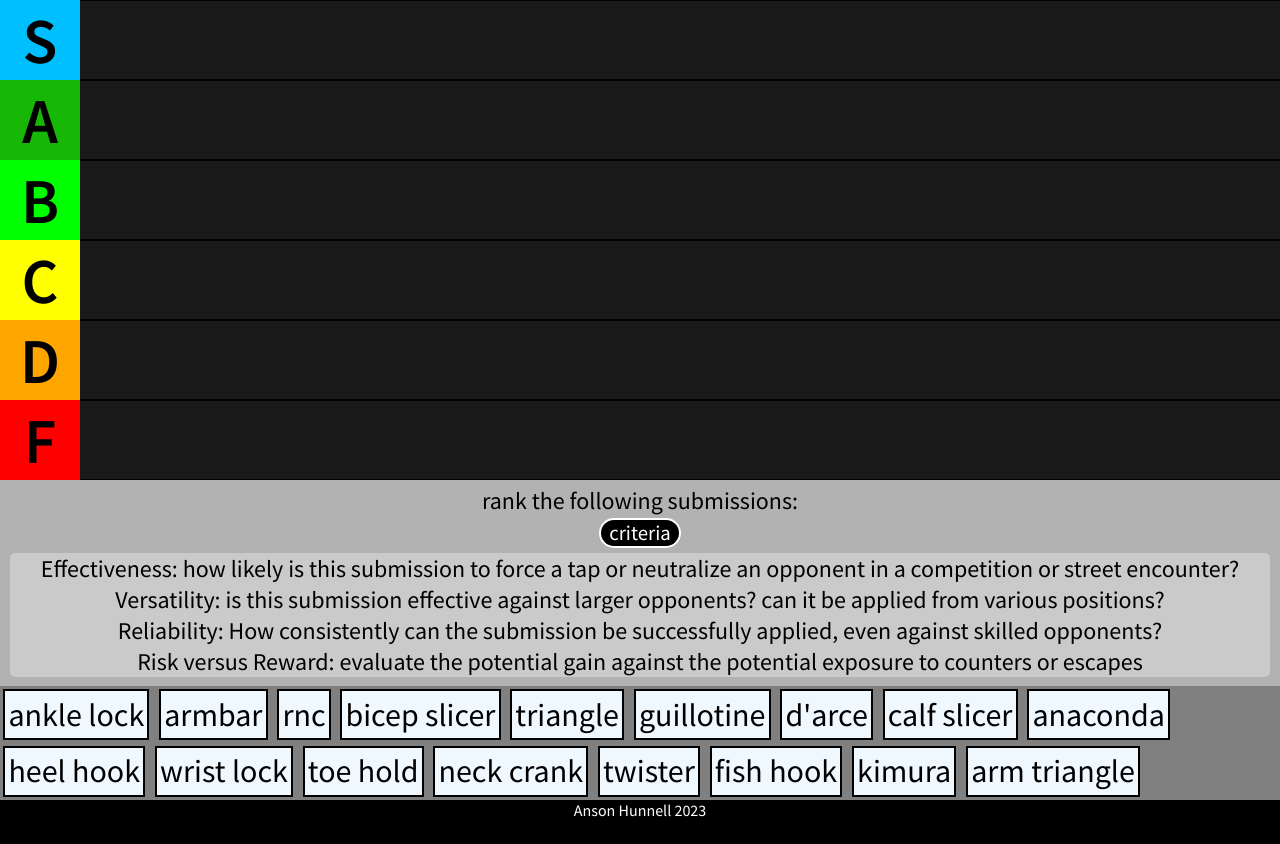
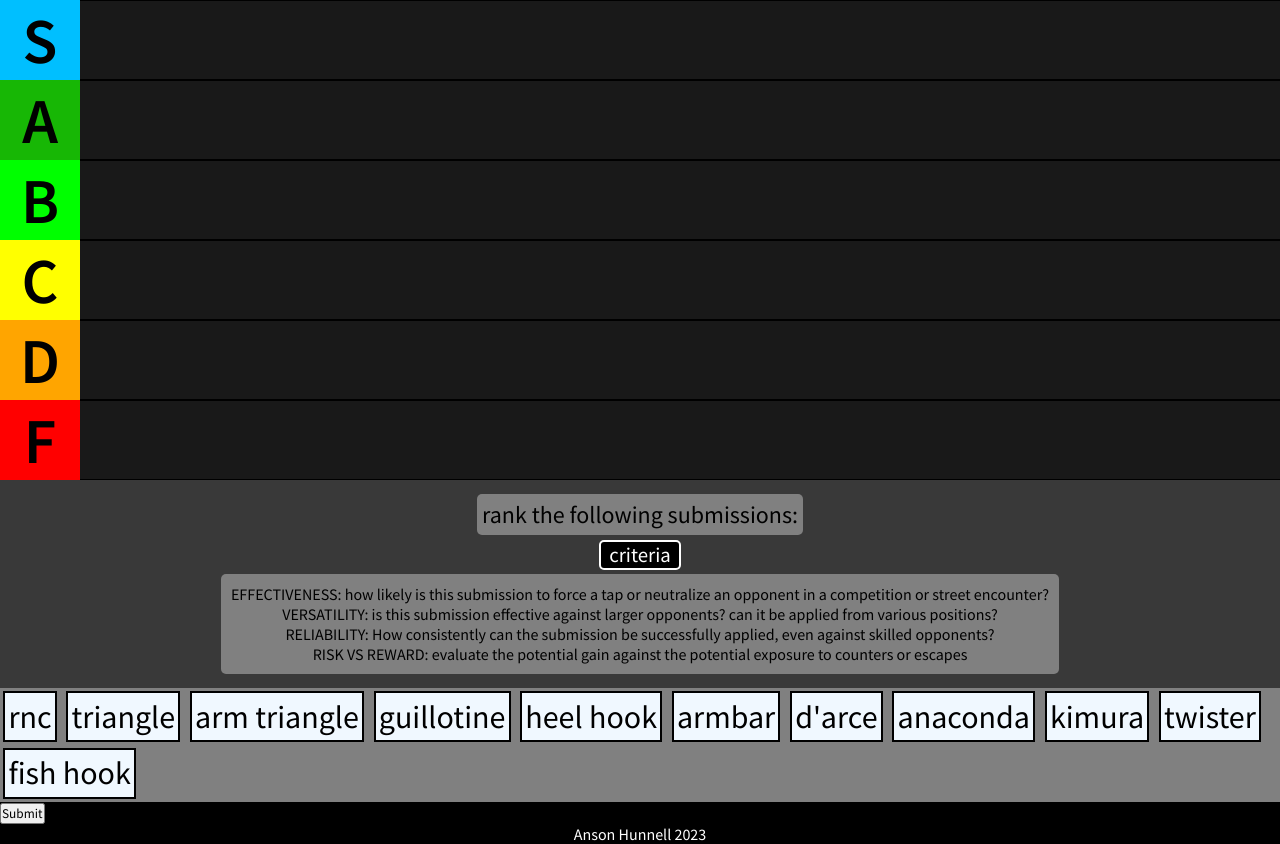
Before and after one commit to Anson-100/tier-list-sub, a plain HTML site: page index.html in a window 1280 px wide. Both pictures are taken after a click on the button "criteria". Before the commit the page ends 820 px from the top, so only its background shows below. Drawn offline with Linux system fonts and the light colour scheme.

Commit message:
adjust styling in description section

```diff
--- a/index.html
+++ b/index.html
@@ -14,76 +14,100 @@
       <div id="tier-list">
         <div class="tier">
           <h1 id="s-tier">S</h1>
-          <div class="container rank" id="s-area">&nbsp;</div>
+          <div class="container rank" id="S">&nbsp;</div>
         </div>
         <div class="tier">
           <h1 id="a-tier">A</h1>
-          <div class="container rank" id="a-area">&nbsp;</div>
+          <div class="container rank" id="A">&nbsp;</div>
         </div>
         <div class="tier">
           <h1 id="b-tier">B</h1>
-          <div class="container rank" id="b-area">&nbsp;</div>
+          <div class="container rank" id="B">&nbsp;</div>
         </div>
         <div class="tier">
           <h1 id="c-tier">C</h1>
-          <div class="container rank" id="c-area">&nbsp;</div>
+          <div class="container rank" id="C">&nbsp;</div>
         </div>
         <div class="tier">
           <h1 id="d-tier">D</h1>
-          <div class="container rank" id="d-area">&nbsp;</div>
+          <div class="container rank" id="D">&nbsp;</div>
         </div>
         <div class="tier">
           <h1 id="f-tier">F</h1>
-          <div class="container rank" id="f-area">&nbsp;</div>
+          <div class="container rank" id="F">&nbsp;</div>
         </div>
       </div>
 
-      <!-- options -->
-      <div class="container bank">
+      <div class="top">
         <div class="description">
-          <p>rank the following submissions:</p>
+          <p class="instructions">rank the following submissions:</p>
+        </div>
+        <div class="button-stuff">
           <button class="criteria-button">criteria</button>
+        </div>
+        <div class="list-stuff">
           <ul class="criteria-list">
             <li>
-              Effectiveness: how likely is this submission to force a tap or
+              EFFECTIVENESS: how likely is this submission to force a tap or
               neutralize an opponent in a competition or street encounter?
             </li>
             <li>
-              Versatility: is this submission effective against larger
+              VERSATILITY: is this submission effective against larger
               opponents? can it be applied from various positions?
             </li>
             <li>
-              Reliability: How consistently can the submission be successfully
+              RELIABILITY: How consistently can the submission be successfully
               applied, even against skilled opponents?
             </li>
             <li>
-              Risk versus Reward: evaluate the potential gain against the
-              potential exposure to counters or escapes
+              RISK VS REWARD: evaluate the potential gain against the potential
+              exposure to counters or escapes
             </li>
           </ul>
         </div>
-        <div class="draggables">
-          <p class="draggable" draggable="true">ankle lock</p>
+      </div>
+
+      <div class="draggables">
+        <p class="draggable S one" draggable="true">rnc</p>
+        <p class="draggable B one" draggable="true">triangle</p>
+        <p class="draggable A two" draggable="true">arm triangle</p>
+        <p class="draggable A one" draggable="true">guillotine</p>
+        <p class="draggable S two" draggable="true">heel hook</p>
+        <p class="draggable B two" draggable="true">armbar</p>
+        <p class="draggable C three" draggable="true">d'arce</p>
+        <p class="draggable C two" draggable="true">anaconda</p>
+        <p class="draggable C one" draggable="true">kimura</p>
+        <p class="draggable D one" draggable="true">twister</p>
+        <p class="draggable F one" draggable="true">fish hook</p>
+      </div>
+    </div>
+    <div class="submit-button">
+      <button id="submitBtn">Submit</button>
+    </div>
+
+    <footer id="footer">Anson Hunnell 2023</footer>
+  </body>
+</html>
+
+<!-- <p class="draggable" draggable="true">ankle lock</p>
           <p class="draggable" draggable="true">armbar</p>
-          <p class="draggable" draggable="true">rnc</p>
+          <p class="draggable S one" draggable="true">rnc</p>
           <p class="draggable" draggable="true">bicep slicer</p>
           <p class="draggable" draggable="true">triangle</p>
           <p class="draggable" draggable="true">guillotine</p>
           <p class="draggable" draggable="true">d'arce</p>
           <p class="draggable" draggable="true">calf slicer</p>
           <p class="draggable" draggable="true">anaconda</p>
-          <p class="draggable" draggable="true">heel hook</p>
+          <p class="draggable S two" draggable="true">heel hook</p>
           <p class="draggable" draggable="true">wrist lock</p>
           <p class="draggable" draggable="true">toe hold</p>
           <p class="draggable" draggable="true">neck crank</p>
           <p class="draggable" draggable="true">twister</p>
-          <p class="draggable" draggable="true">fish hook</p>
+          <p class="draggable" draggable="true">omoplata</p>
+          <p class="draggable F one" draggable="true">fish hook</p>
           <p class="draggable" draggable="true">kimura</p>
           <p class="draggable" draggable="true">arm triangle</p>
-        </div>
-      </div>
-    </div>
-
-    <footer id="footer">Anson Hunnell 2023</footer>
-  </body>
-</html>
+          <p class="draggable" draggable="true">estima lock</p>
+          <p class="draggable" draggable="true">americana</p>
+          <p class="draggable" draggable="true">ezekiel choke</p>
+          <p class="draggable" draggable="true">gogoplata</p> -->
--- a/script.js
+++ b/script.js
@@ -2,6 +2,7 @@ const draggables = document.querySelectorAll(".draggable")
 const containers = document.querySelectorAll(".container")
 const criteriaButton = document.querySelector(".criteria-button")
 const criteriaList = document.querySelector(".criteria-list")
+
 //button logic
 criteriaButton.addEventListener("click", e => {
   criteriaList.classList.toggle("show")
@@ -10,6 +11,8 @@ criteriaButton.addEventListener("click", e => {
 //drag and drop logica
 draggables.forEach(draggable => {
   draggable.addEventListener("dragstart", e => {
+    const itemId = draggable.classList[1]
+    e.dataTransfer.setData("text/plain", itemId)
     draggable.classList.add("dragging")
   })
 
@@ -22,12 +25,22 @@ containers.forEach(container => {
   container.addEventListener("dragover", e => {
     e.preventDefault()
     const afterElement = sortDraggableElements(container, e.clientX)
-    console.log(afterElement)
     const draggable = document.querySelector(".dragging")
     if (afterElement == null) {
       container.appendChild(draggable)
     } else {
       container.insertBefore(draggable, afterElement)
+    }
+  })
+
+  container.addEventListener("drop", e => {
+    e.preventDefault()
+    const draggedItemType = e.dataTransfer.getData("text/plain")
+    const draggedItem = document.querySelector(`.${draggedItemType}`)
+    if (container.id === draggedItem.classList[1]) {
+      console.log("correct")
+    } else {
+      console.log("incorrect")
     }
   })
 })
--- a/style.css
+++ b/style.css
@@ -76,7 +76,7 @@ h1 {
   background-color: red;
 }
 
-/* options styling */
+/* draggable container/items styling */
 .draggable {
   font-size: 2rem;
   margin: 0.2rem;
@@ -87,11 +87,9 @@ h1 {
   cursor: move;
 }
 
-.bank {
+.draggables {
   background-color: gray;
   flex: 1;
-  display: flex;
-  flex-direction: column;
 }
 
 .draggable.dragging {
@@ -102,13 +100,31 @@ h1 {
   text-align: center;
   font-size: 1.5rem;
   padding: 0.3rem;
-  background-color: rgb(178, 178, 178);
 }
 
-/* button styling */
+.instructions {
+  background-color: gray;
+  display: inline-block;
+  border-radius: 5px;
+  padding: 5px;
+}
+
+/* criteria button and list styling */
+.top {
+  padding: 9px;
+  background-color: rgb(57, 57, 57);
+}
+.button-stuff {
+  text-align: center;
+}
+
+.list-stuff {
+  text-align: center;
+}
+
 .criteria-button {
   border: 2px solid rgb(255, 255, 255);
-  border-radius: 20px;
+  border-radius: 5px;
   font-size: 1.3rem;
   padding: 0 0.5rem 0 0.5rem;
   background-color: black;
@@ -123,14 +139,15 @@ h1 {
 .criteria-list {
   display: none;
   list-style: none;
-  background-color: rgb(202, 202, 202);
+  background-color: gray;
   margin: 0.3rem;
   border-radius: 5px;
   color: rgb(0, 0, 0);
+  padding: 10px;
 }
 
 .show {
-  display: block;
+  display: inline-block;
 }
 
 /* footer styling */
```
